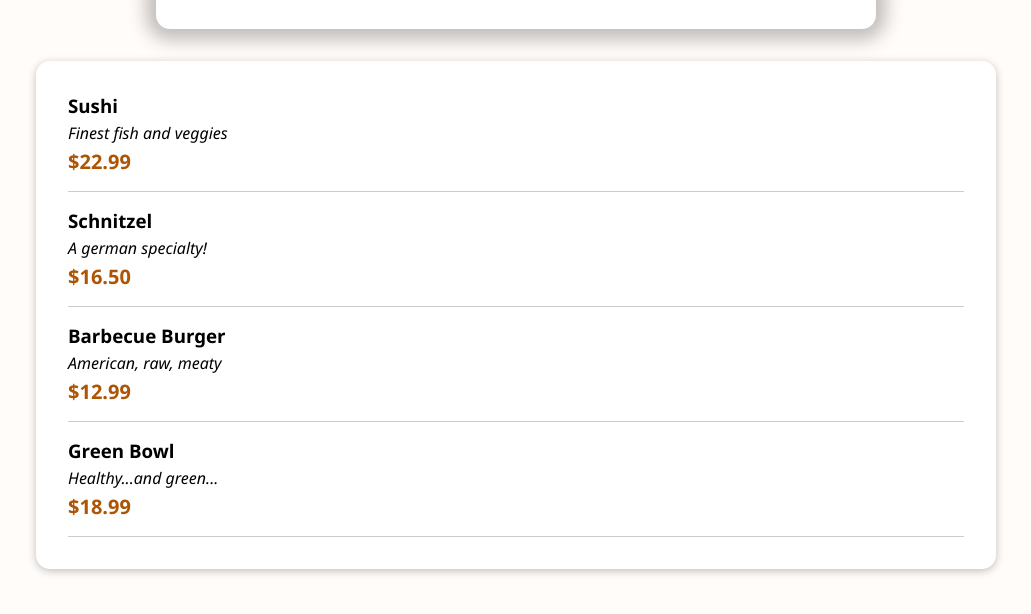
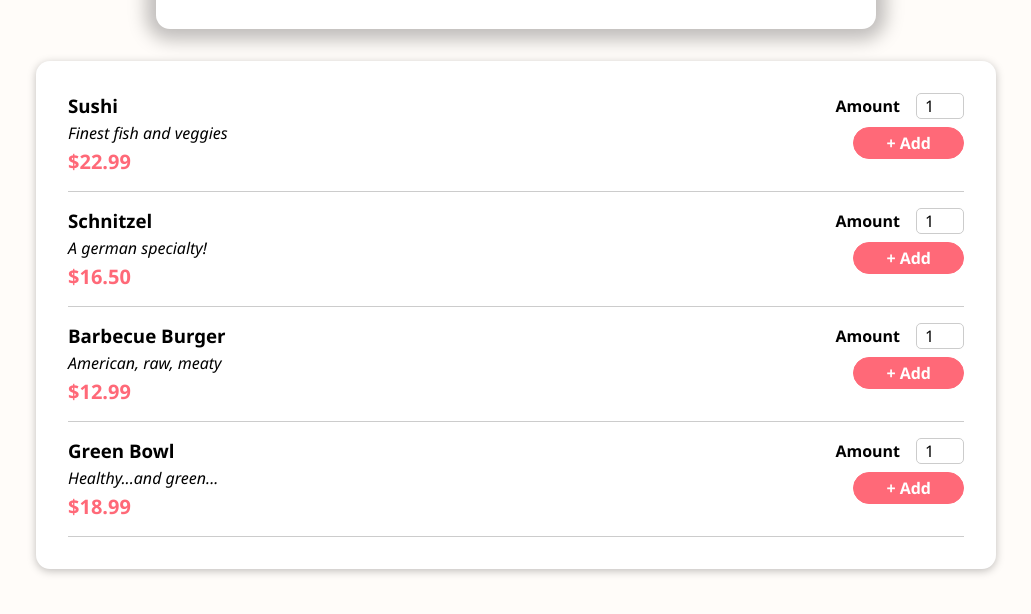
Before and after one commit to brennolemos/react-meals, a React (Create React App) app: page / in a window 1280 px wide. Shown: the top 614 px of the page, without its empty margins (124-1155 px from the left). Built offline with nearby package versions, Linux system fonts and the light colour scheme; the HTML template or start-up script is replaced by a standard one.

Commit message:
Adding a Form

```diff
--- a/src/components/Meals/AvailableMeals/AvailableMeals.jsx
+++ b/src/components/Meals/AvailableMeals/AvailableMeals.jsx
@@ -33,6 +33,7 @@
   const mealsList = DUMMY_MEALS.map((meal) => (
     <MealItem
       key={meal.id}
+      id={meal.id}
       name={meal.name}
       description={meal.description}
       price={meal.price}
--- a/src/components/Meals/MealItem/MealItem.jsx
+++ b/src/components/Meals/MealItem/MealItem.jsx
@@ -1,3 +1,4 @@
+import MealItemForm from '../MealItemForm';
 import styles from './MealItem.module.css';
 
 const MealItem = (props) => {
@@ -10,7 +11,9 @@
         <div className={styles.description}>{props.description}</div>
         <div className={styles.price}>{price}</div>
       </div>
-      <div></div>
+      <div>
+        <MealItemForm id={props.id} />
+      </div>
     </li>
   );
 };
--- a/src/components/Meals/MealItem/MealItem.module.css
+++ b/src/components/Meals/MealItem/MealItem.module.css
@@ -17,6 +17,6 @@
 .price {
   margin-top: 0.25rem;
   font-weight: bold;
-  color: #ad5502;
+  color: #ff6978;
   font-size: 1.25rem;
 }
--- /dev/null
+++ b/src/components/Meals/MealItemForm/MealItemForm.jsx
@@ -0,0 +1,23 @@
+import Input from '../../UI/Input';
+import styles from './MealItemForm.module.css';
+
+const MealItemForm = (props) => {
+  return (
+    <form className={styles.form}>
+      <Input
+        label="Amount"
+        input={{
+          id: `amount_${props.id}`,
+          type: 'number',
+          min: '1',
+          max: '5',
+          step: '1',
+          defaultValue: '1',
+        }}
+      />
+      <button>+ Add</button>
+    </form>
+  );
+};
+
+export default MealItemForm;
--- /dev/null
+++ b/src/components/Meals/MealItemForm/MealItemForm.module.css
@@ -0,0 +1,21 @@
+.form {
+  text-align: right;
+}
+
+.form button {
+  font: inherit;
+  cursor: pointer;
+  background-color: #ff6978;
+  border: 1px solid #ff6978;
+  color: #fff;
+  padding: 0.25rem 2rem;
+  border-radius: 20px;
+  font-weight: bold;
+  transition: all 0.3s ease;
+}
+
+.form button:hover,
+.form button:active {
+  background-color: #ff6978dd;
+  border-color: #ff6978dd;
+}
--- /dev/null
+++ b/src/components/Meals/MealItemForm/index.js
@@ -0,0 +1 @@
+export { default } from './MealItemForm';
--- /dev/null
+++ b/src/components/UI/Input/Input.jsx
@@ -0,0 +1,12 @@
+import styles from './Input.module.css';
+
+const Input = (props) => {
+  return (
+    <div className={styles.input}>
+      <label htmlFor={props.input.id}>{props.label}</label>
+      <input {...props.input} id={props.input.id} />
+    </div>
+  );
+};
+
+export default Input;
--- /dev/null
+++ b/src/components/UI/Input/Input.module.css
@@ -0,0 +1,18 @@
+.input {
+  display: flex;
+  align-items: center;
+  margin-bottom: 0.5rem;
+}
+
+.input label {
+  font-weight: bold;
+  margin-right: 1rem;
+}
+
+.input input {
+  width: 3rem;
+  border-radius: 5px;
+  border: 1px solid #ccc;
+  font: inherit;
+  padding-left: 0.5rem;
+}
--- /dev/null
+++ b/src/components/UI/Input/index.js
@@ -0,0 +1 @@
+export { default } from './Input';
```
